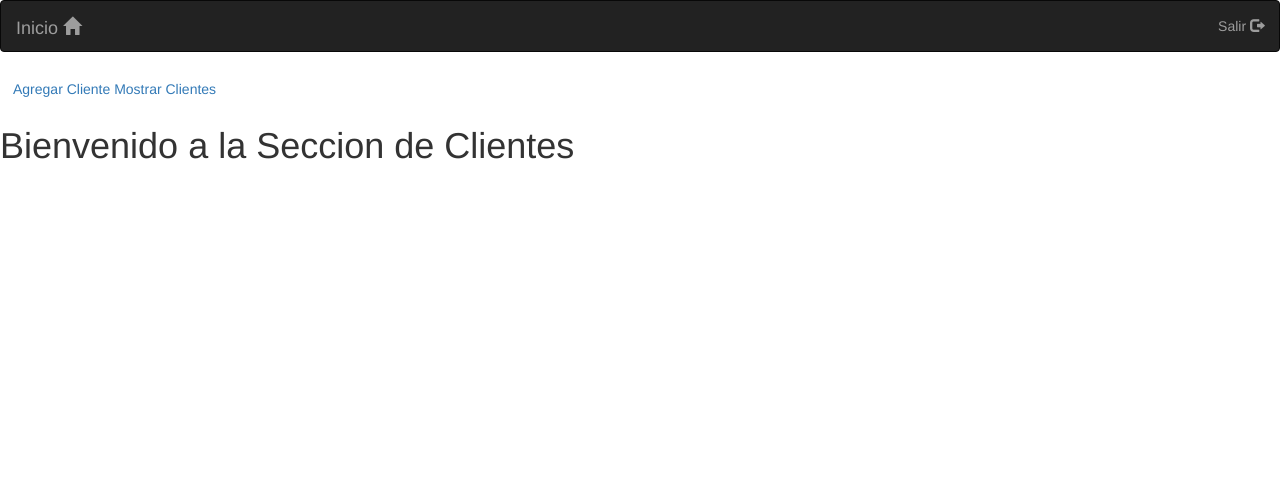
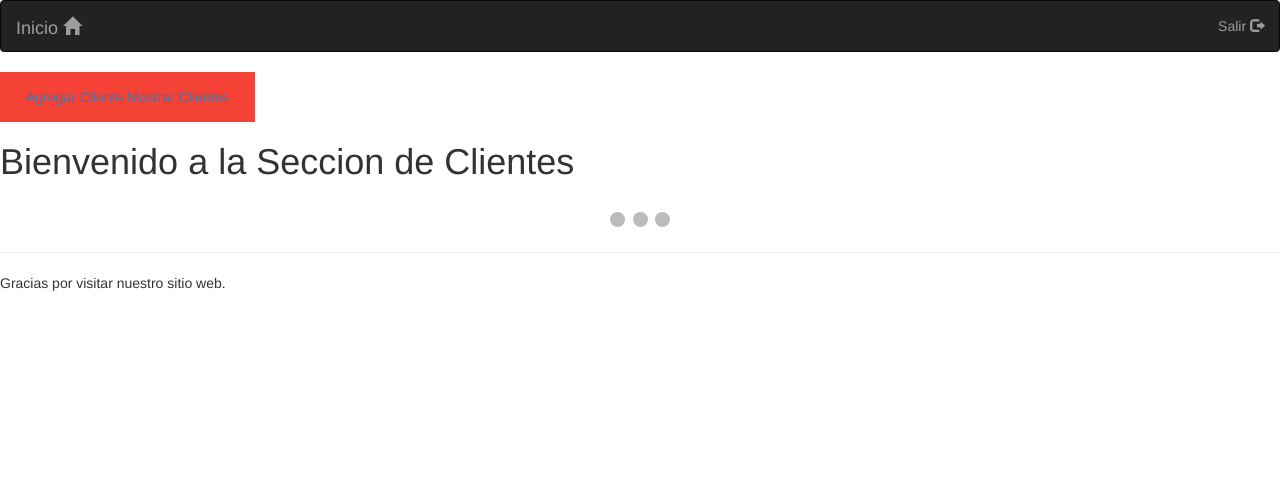
Before and after one commit to j-j94/salaBelleza, a Django app: page /principal in a window 1280 px wide. Shown: the top 490 px of the page. After the commit the page ends 291 px from the top, so only its background shows below. Run offline with Django 3.2, Linux system fonts and the light colour scheme; the visitor is signed in with stand-in values (Sample User, id 1); some libraries are stand-ins or nearby versions.

Commit message:
Update principal.html

```diff
--- a/salonBelleza/salonBelleza/templates/principal.html
+++ b/salonBelleza/salonBelleza/templates/principal.html
@@ -3,6 +3,110 @@
 {% block title %}Bienvenido{% endblock %}
 
 {% block content %}
+<style>
+.btn-link{
+    background-color: #f44336;
+    color: white;
+    padding: 14px 25px;
+    text-align: center;
+    text-decoration: none;
+    display: inline-block;
+}
+* {box-sizing:border-box}
+
+/* Slideshow container */
+.slideshow-container {
+  max-width: 800px;
+  max-height:500px;
+  position: relative;
+  margin: auto;
+}
+
+.mySlides {
+    display: none;
+}
+
+/* Next & previous buttons */
+.prev, .next {
+  cursor: pointer;
+  position: absolute;
+  top: 50%;
+  width: auto;
+  margin-top: -22px;
+  padding: 16px;
+  color: white;
+  font-weight: bold;
+  font-size: 18px;
+  transition: 0.6s ease;
+  border-radius: 0 3px 3px 0;
+}
+
+/* Position the "next button" to the right */
+.next {
+  right: 0;
+  border-radius: 3px 0 0 3px;
+}
+
+/* On hover, add a black background color with a little bit see-through */
+.prev:hover, .next:hover {
+  background-color: rgba(0,0,0,0.8);
+}
+
+/* Caption text */
+.text {
+  color: #f2f2f2;
+  font-size: 15px;
+  padding: 8px 12px;
+  position: absolute;
+  bottom: 8px;
+  width: 100%;
+  text-align: center;
+}
+
+/* Number text (1/3 etc) */
+.numbertext {
+  color: #f2f2f2;
+  font-size: 12px;
+  padding: 8px 12px;
+  position: absolute;
+  top: 0;
+}
+
+/* The dots/bullets/indicators */
+.dot {
+  cursor:pointer;
+  height: 15px;
+  width: 15px;
+  margin: 0 2px;
+  background-color: #bbb;
+  border-radius: 50%;
+  display: inline-block;
+  transition: background-color 0.6s ease;
+}
+
+.active, .dot:hover {
+  background-color: #717171;
+}
+
+/* Fading animation */
+.fade {
+  -webkit-animation-name: fade;
+  -webkit-animation-duration: 1.5s;
+  animation-name: fade;
+  animation-duration: 1.5s;
+}
+
+@-webkit-keyframes fade {
+  from {opacity: .4}
+  to {opacity: 1}
+}
+
+@keyframes fade {
+  from {opacity: .4}
+  to {opacity: 1}
+}
+</style>
+
 <div>
 <div class="btn btn-link">
 <a href="/cliente/nuevoCliente">Agregar Cliente</a>
```
